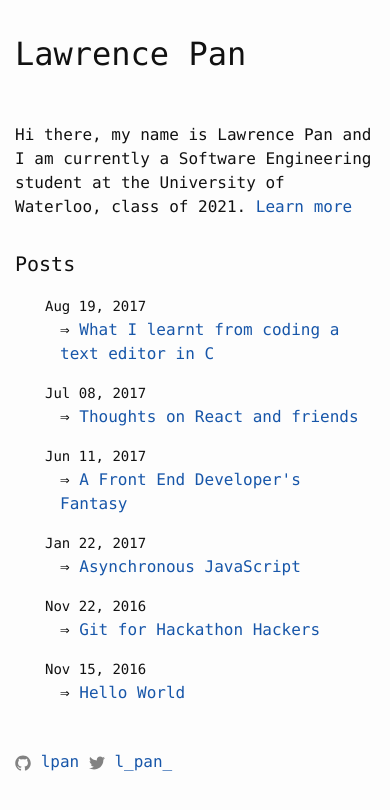
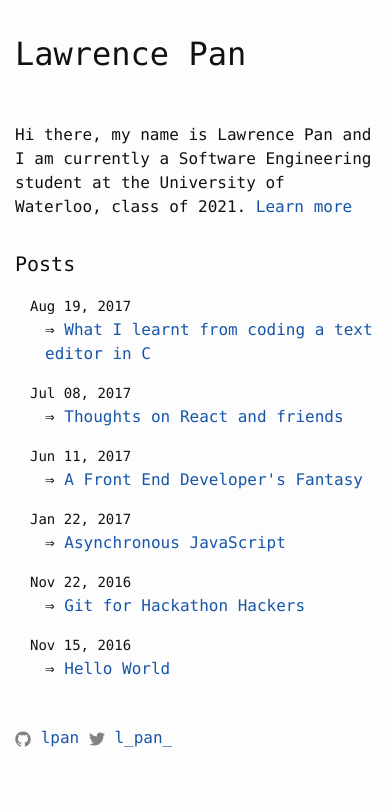
Before and after one commit to lpan/lpan.github.io, a Jekyll site: the page built from index.html, in a window 390 px wide. Shown: the top 810 px of the page. Built offline with Jekyll 4.4.1, drawn with Linux system fonts in a browser that asks for light colours.

Commit message:
fix mobile indentation

```diff
--- a/_sass/_layout.scss
+++ b/_sass/_layout.scss
@@ -63,6 +63,10 @@
   margin-left: $spacing-unit;
   list-style: none;
 
+  @include media-query($on-palm) {
+    margin-left: $spacing-unit / 2;
+  }
+
   > li {
     margin-bottom: $spacing-unit / 4;
 
@@ -90,8 +94,6 @@
     }
   }
 }
-
-
 
 
 /**
--- a/index.html
+++ b/index.html
@@ -17,7 +17,7 @@ layout: default
         <br class="post-break">
 
         <span class="post-link">
-          &rArr;
+          <span>&rArr;</span>
           <a href="{{ post.url | prepend: site.baseurl }}">
             {{ post.title }}
           </a>
```
